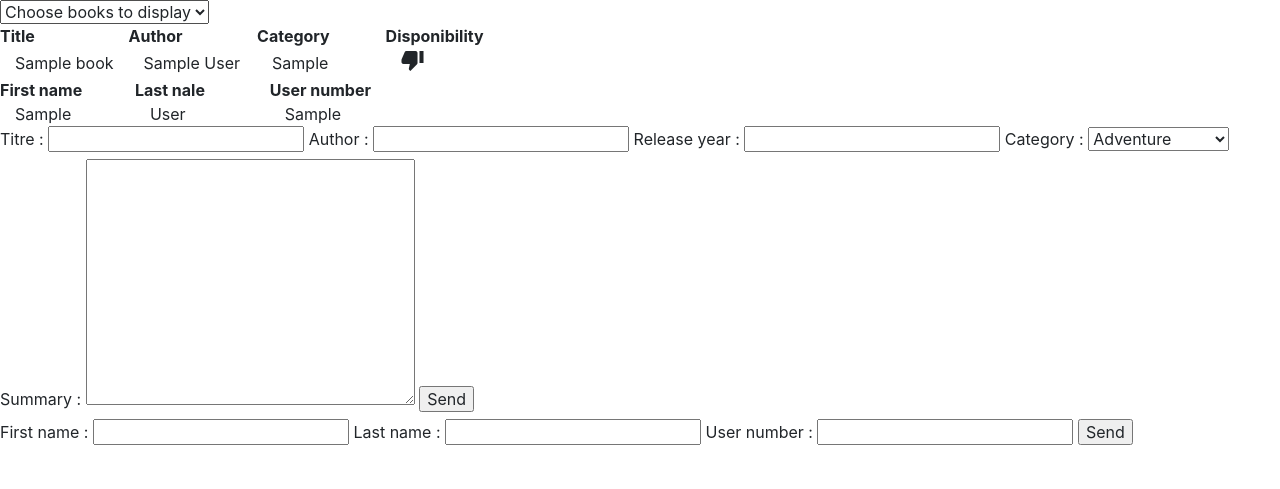
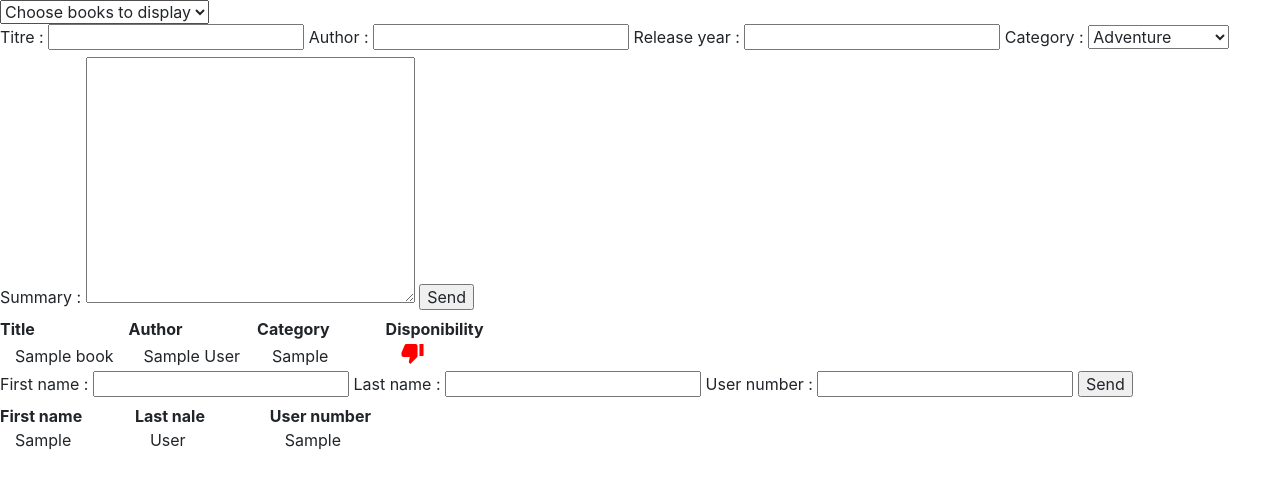
Before and after one commit to gfauconnier/evaluation3, a PHP site: page /controller/home.php in a window 1280 px wide. Shown: the top 489 px of the page. Run offline with PHP 8.4, Linux system fonts and the light colour scheme; tables that the repository leaves empty or names only in its code hold one stand-in row (values such as "Sample post").

Commit message:
preparation to bootstrap classes

```diff
--- a/css/main.css
+++ b/css/main.css
@@ -0,0 +1,7 @@
+.red {
+    color: red;
+}
+
+.green {
+    color: green;
+}
--- a/view/home_v.php
+++ b/view/home_v.php
@@ -16,7 +16,28 @@
     <option value="Science-Fiction">Science-Fiction</option>
 </select>
 
-<table>
+<div>
+    <form action="" method="post">
+        <label for="title">Titre : </label>
+        <input type="text" id="title" name="title">
+        <label for="author">Author : </label>
+        <input type="text" id="author" name="author">
+        <label for="release_year">Release year : </label>
+        <input type="text" id="release_year" name="release_date">
+        <label for="category">Category : </label>
+        <select name="category" id="category" name="category">
+            <option value="Adventure">Adventure</option>
+            <option value="Drama">Drama</option>
+            <option value="Fantasy">Fantasy</option>
+            <option value="Romance">Romance</option>
+            <option value="Science-Fiction">Science-Fiction</option>
+        </select>
+        <label for="summary">Summary : </label>
+        <textarea name="summary" id="summary" cols="30" rows="10"></textarea>
+        <input type="submit" name="newbook" value="Send">
+    </form>
+
+    <table id="book_table">
         <thead>
             <tr>
                 <th>Title</th>
@@ -33,7 +54,7 @@
                 <td class="col-3"><?php echo $book->getTitle(); ?></td>
                 <td class="col-3"><?php echo $book->getAuthor(); ?></td>
                 <td class="col-3"><?php echo $book->getCategory(); ?></td>
-            <td class="col-3"><?php echo $book->getDisponibility()==1 ? '<i class="material-icons">thumb_up</i>' : '<i class="material-icons">thumb_down</i>'; ?></td>
+                <td class="col-3"><?php echo $book->getDisponibility()==1 ? '<i class="material-icons green">thumb_up</i>' : '<i class="material-icons red">thumb_down</i>'; ?></td>
             </tr>
             <?php
         }
@@ -41,7 +62,21 @@
         </tbody>
     </table>
 
-<table>
+</div>
+
+<div>
+
+    <form action="" method="post">
+        <label for="fname">First name : </label>
+        <input type="text" id="fname" name="user_fname">
+        <label for="lname">Last name : </label>
+        <input type="text" id="lname" name="user_lname">
+        <label for="ident">User number : </label>
+        <input type="text" id="ident" name="user_ident">
+        <input type="submit" name="newuser" value="Send">
+    </form>
+
+    <table id="user_table">
         <thead>
             <tr>
                 <th>First name</th>
```
Also changed, not shown: other parts of view/home_v.php (+1 -28 lines). Lines whose indentation alone changed are shown as unchanged.
